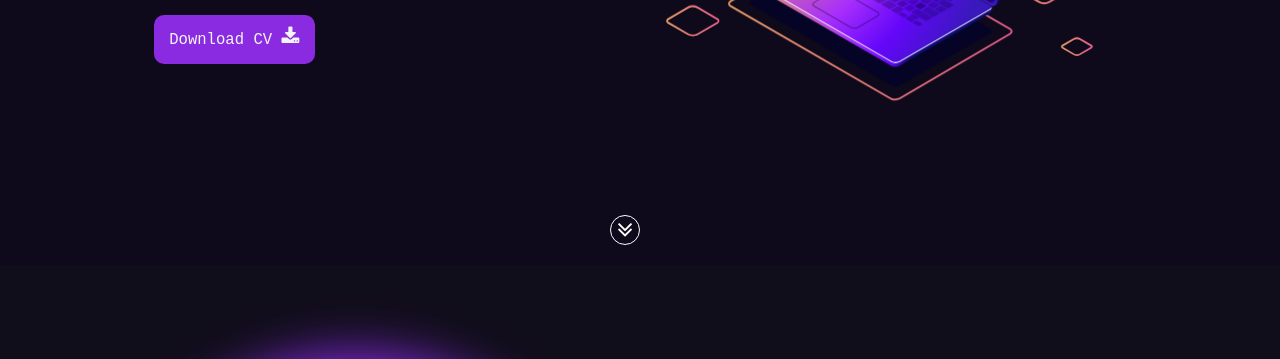
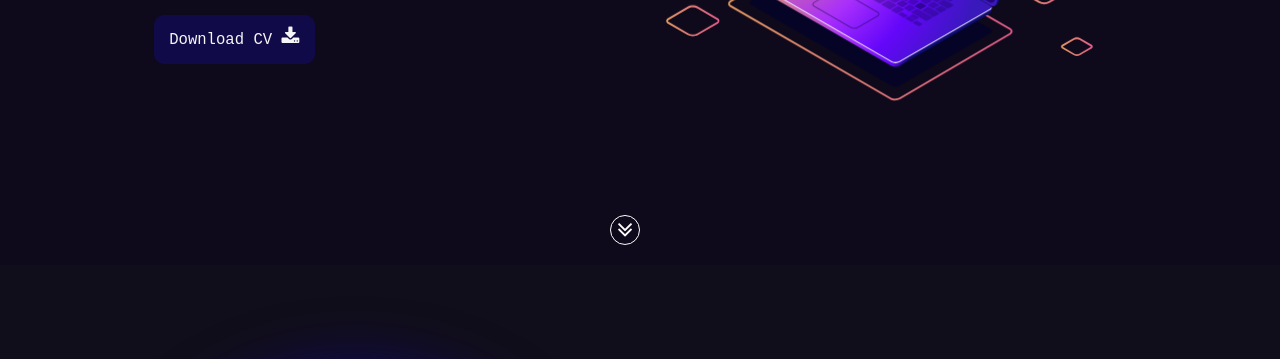
Before and after one commit to reioni/prtifolio-oni, a plain HTML site: page index.html in a window 1280 px wide. Shown: the part 402-761 px from the top of the page. Drawn offline with nearby package versions, Linux system fonts and the light colour scheme.

Commit message:
Update geral.css

```diff
--- a/css/geral.css
+++ b/css/geral.css
@@ -3,7 +3,7 @@
     --orange:#ff8c00;
     --green: #22ee00;
     --black: #0e091b;
-    --violet: #8a2be2;
+    --violet: #100a49;
     --gray: #110e1b;
     --red: #dc143c;
     --exo: "Exo 2";
```
